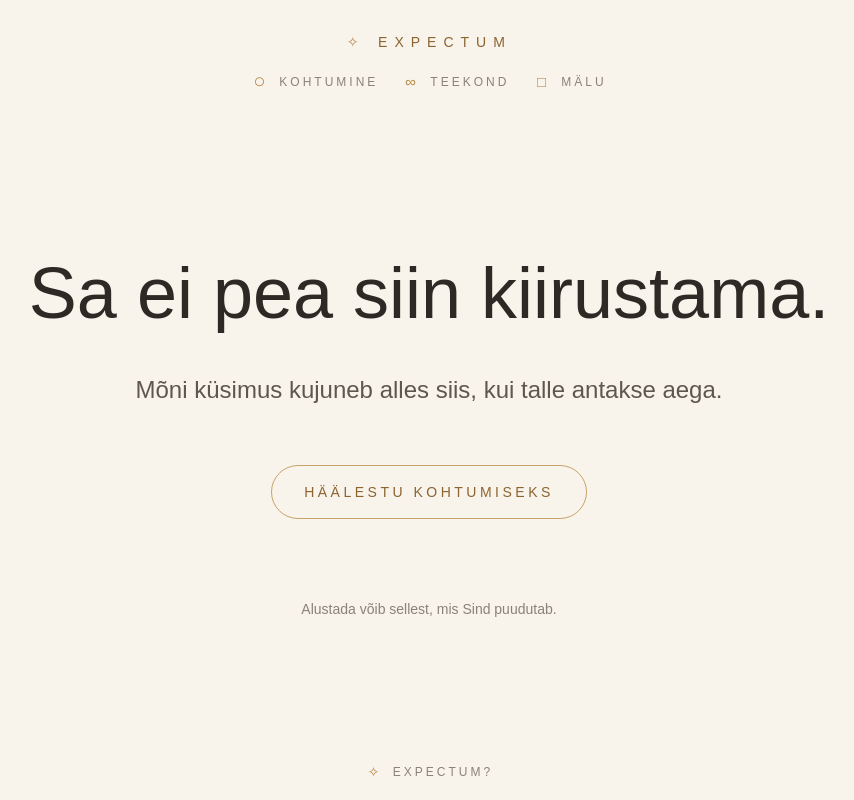
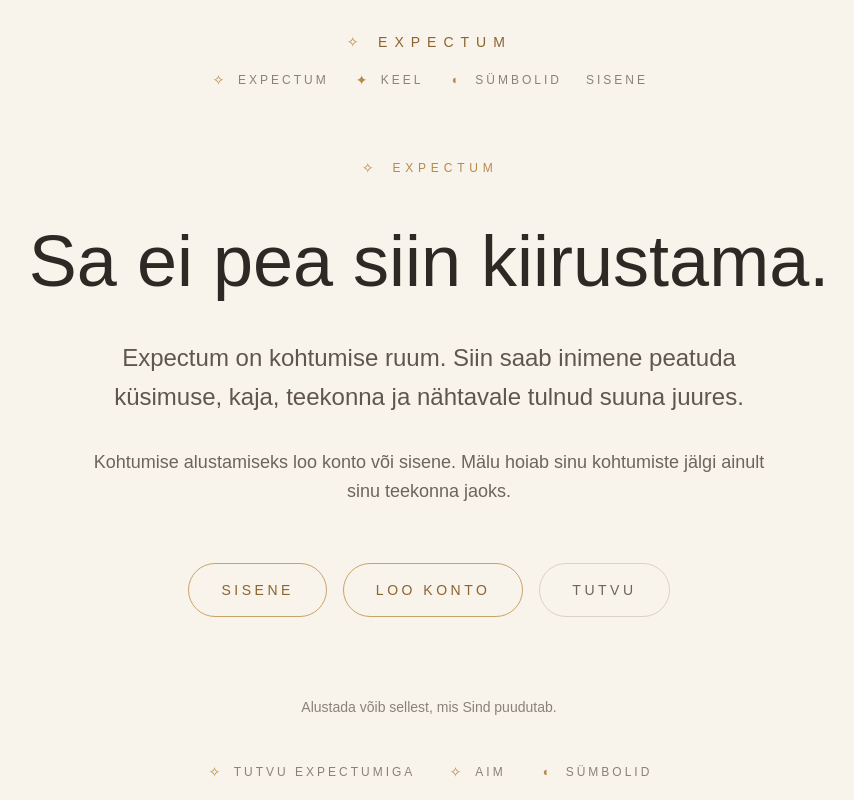
Before and after one commit to laurentconsulting/expectum, a Next.js app: page / in a window 1280 px wide. Shown: the whole page, without its empty margins (211-1065 px from the left). Built offline with nearby package versions, Linux system fonts and the light colour scheme; no server answers.

Commit message:
Add adaptive public and private header

```diff
--- a/app/page.tsx
+++ b/app/page.tsx
@@ -1,26 +1,68 @@
 import ExpectumPage from "@/components/ExpectumPage";
+import ExpectumSymbol from "@/components/ExpectumSymbol";
 
 export default function Home() {
   return (
-    <ExpectumPage>
+    <ExpectumPage
+      footerLinks={[
+        {
+          href: "/expectum",
+          label: "Tutvu Expectumiga",
+          symbol: "aim",
+        },
+        {
+          href: "/aim",
+          label: "Aim",
+          symbol: "aim",
+        },
+        {
+          href: "/symbols",
+          label: "Sümbolid",
+          symbol: "echo",
+        },
+      ]}
+    >
       <section className="mx-auto flex min-h-full max-w-5xl flex-col items-center justify-center text-center">
+        <p className="mb-10 inline-flex items-center justify-center gap-3 text-xs uppercase tracking-[0.4em] text-[#b78a4a]">
+          <ExpectumSymbol name="aim" size="header" />
+          <span>Expectum</span>
+        </p>
+
         <h1 className="mb-8 text-5xl font-light leading-tight md:text-7xl">
           Sa ei pea siin kiirustama.
         </h1>
 
-        <p className="mx-auto mb-14 max-w-2xl text-lg leading-relaxed text-[#5f574f] md:text-2xl">
-          Mõni küsimus kujuneb alles siis,
-          kui talle antakse aega.
+        <p className="mx-auto mb-8 max-w-2xl text-lg leading-relaxed text-[#5f574f] md:text-2xl">
+          Expectum on kohtumise ruum.
+          Siin saab inimene peatuda küsimuse, kaja, teekonna ja nähtavale tulnud suuna juures.
+        </p>
+
+        <p className="mx-auto mb-14 max-w-2xl text-base leading-relaxed text-[#6d655d] md:text-lg">
+          Kohtumise alustamiseks loo konto või sisene.
+          Mälu hoiab sinu kohtumiste jälgi ainult sinu teekonna jaoks.
         </p>
 
         <div className="flex flex-col flex-wrap justify-center gap-4 md:flex-row">
           <a
-            href="/attunement"
+            href="/enter"
             className="rounded-full border border-[#c9a36a] px-8 py-4 text-center text-sm uppercase tracking-[0.25em] text-[#8b642f] transition hover:bg-[#efe2ce]"
           >
-            Häälestu kohtumiseks
+            Sisene
           </a>
 
+          <a
+            href="/enter?mode=create"
+            className="rounded-full border border-[#c9a36a] px-8 py-4 text-center text-sm uppercase tracking-[0.25em] text-[#8b642f] transition hover:bg-[#efe2ce]"
+          >
+            Loo konto
+          </a>
+
+          <a
+            href="/expectum"
+            className="rounded-full border border-[#d8d1c7] px-8 py-4 text-center text-sm uppercase tracking-[0.25em] text-[#6d655d] transition hover:bg-[#f1ebe3]"
+          >
+            Tutvu
+          </a>
         </div>
 
         <p className="mt-20 text-sm text-[#8a8278]">
--- /dev/null
+++ b/components/AuthStatus.tsx
@@ -0,0 +1,63 @@
+"use client";
+
+import { useEffect, useState } from "react";
+import { supabase } from "@/lib/supabaseClient";
+import type { User } from "@supabase/supabase-js";
+
+type AuthStatusProps = {
+  onUserChange?: (user: User | null) => void;
+};
+
+export default function AuthStatus({ onUserChange }: AuthStatusProps) {
+  const [user, setUser] = useState<User | null>(null);
+
+  useEffect(() => {
+    async function loadUser() {
+      const { data } = await supabase.auth.getUser();
+
+      setUser(data.user);
+      onUserChange?.(data.user);
+    }
+
+    loadUser();
+
+    const { data: listener } = supabase.auth.onAuthStateChange(
+      (_event, session) => {
+        const currentUser = session?.user || null;
+
+        setUser(currentUser);
+        onUserChange?.(currentUser);
+      }
+    );
+
+    return () => {
+      listener.subscription.unsubscribe();
+    };
+  }, [onUserChange]);
+
+  async function signOut() {
+    await supabase.auth.signOut();
+    window.location.href = "/";
+  }
+
+  if (!user) {
+    return (
+      <a
+        href="/enter"
+        className="expectum-soft-pulse inline-flex items-center gap-2 text-[#8a8278] transition-colors duration-500 hover:text-[#8b642f]"
+      >
+        <span>Sisene</span>
+      </a>
+    );
+  }
+
+  return (
+    <button
+      type="button"
+      onClick={signOut}
+      className="expectum-soft-pulse inline-flex items-center gap-2 text-[#8a8278] transition-colors duration-500 hover:text-[#8b642f]"
+    >
+      Välju
+    </button>
+  );
+}
--- a/components/ExpectumHeader.tsx
+++ b/components/ExpectumHeader.tsx
@@ -1,10 +1,14 @@
 "use client";
 
 import { usePathname } from "next/navigation";
+import { useState } from "react";
+import type { User } from "@supabase/supabase-js";
+import AuthStatus from "@/components/AuthStatus";
 import ExpectumSymbol from "@/components/ExpectumSymbol";
 
 export default function ExpectumHeader() {
   const pathname = usePathname();
+  const [user, setUser] = useState<User | null>(null);
 
   const isActive = (path: string) => {
     if (path === "/path") {
@@ -50,6 +54,30 @@ export default function ExpectumHeader() {
         </a>
 
         <nav className="flex flex-wrap items-center justify-center gap-6 text-xs uppercase tracking-[0.25em]">
+          {!user ? (
+            <>
+              <a href="/expectum" className={linkClass("/expectum")}>
+                <ExpectumSymbol name="aim" size="header" />
+                <span>Expectum</span>
+              </a>
+
+              <a
+                href="/expectum-language"
+                className={linkClass("/expectum-language")}
+              >
+                <ExpectumSymbol name="theme" size="header" />
+                <span>Keel</span>
+              </a>
+
+              <a href="/symbols" className={linkClass("/symbols")}>
+                <ExpectumSymbol name="echo" size="header" />
+                <span>Sümbolid</span>
+              </a>
+
+              <AuthStatus onUserChange={setUser} />
+            </>
+          ) : (
+            <>
               <a href="/attunement" className={linkClass("/attunement")}>
                 <ExpectumSymbol name="meeting" size="header" />
                 <span>Kohtumine</span>
@@ -64,6 +92,10 @@ export default function ExpectumHeader() {
                 <ExpectumSymbol name="memory" size="header" />
                 <span>Mälu</span>
               </a>
+
+              <AuthStatus onUserChange={setUser} />
+            </>
+          )}
         </nav>
       </div>
     </header>
```
Lines whose indentation alone changed are shown as unchanged.
